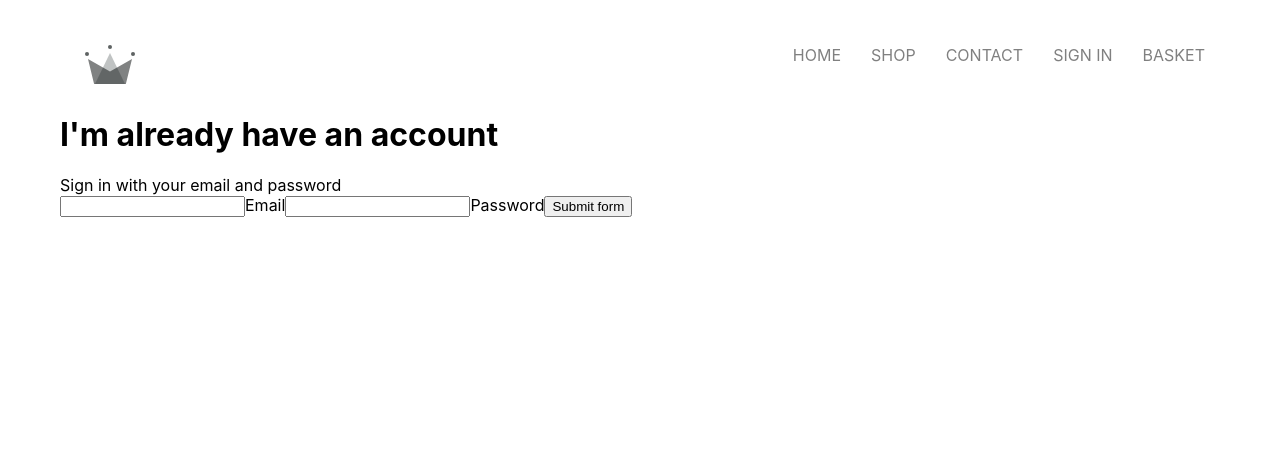
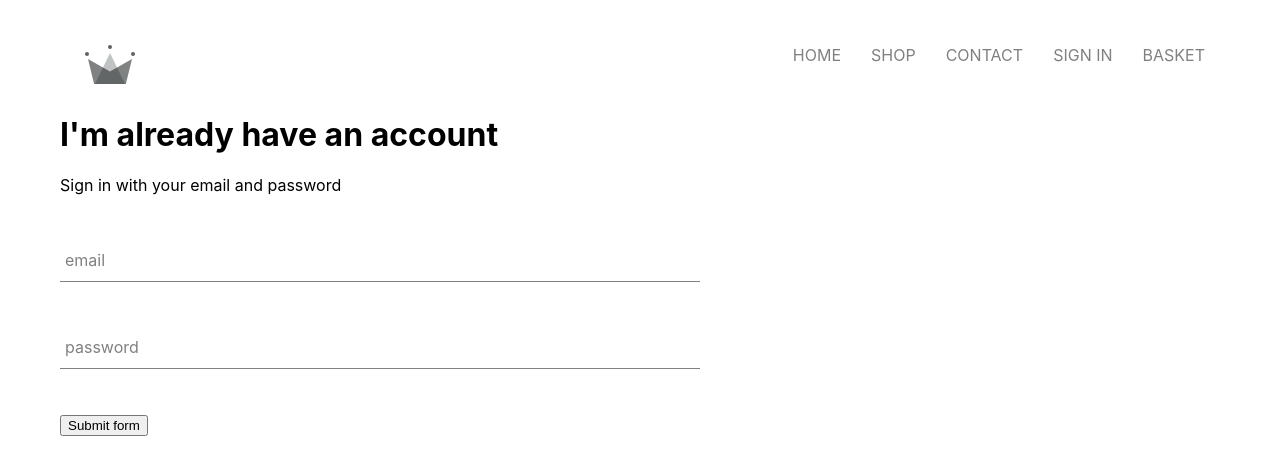
Before and after one commit to nat081018/store__react, a React (Create React App) app: page /signin in a window 1280 px wide. Shown: the top 474 px of the page. Built offline with nearby package versions, Linux system fonts and the light colour scheme.

Commit message:
create sign in page added style

```diff
--- /dev/null
+++ b/src/components/custom-button/custom-button.component.jsx
@@ -0,0 +1,6 @@
+import React from "react"
+import "./custom-button.style.scss"
+
+const CustomButton = () => {}
+
+export default CustomButton
--- /dev/null
+++ b/src/components/form-input/form-input.component.jsx
@@ -0,0 +1,13 @@
+import React from "react"
+import "./form-input.style.scss"
+
+const FromInput = ({hendleChange, label, ...otherInputProps}) => (
+    <div className="group">
+        <input className="form-input" onChange={hendleChange}  {...otherInputProps}/>
+        {
+           label ? (<lable className={` ${otherInputProps.value.length ? "shrink" : ""} form-input-label`}>{label}</lable>) : null
+        }
+    </div>
+)
+
+export default FromInput
--- /dev/null
+++ b/src/components/form-input/form-input.style.scss
@@ -0,0 +1,54 @@
+$sub-color: grey;
+$main-color: black;
+
+@mixin shrinkLabel {
+  top: -14px;
+  font-size: 12px;
+  color: $main-color;
+}
+
+.group {
+  position: relative;
+  margin: 45px 0;
+
+  .form-input {
+    background: none;
+    background-color: white;
+    color: $sub-color;
+    font-size: 18px;
+    padding: 10px 10px 10px 5px;
+    display: block;
+    width: 100%;
+    border: none;
+    border-radius: 0;
+    border-bottom: 1px solid $sub-color;
+    margin: 25px 0;
+
+    &:focus {
+      outline: none;
+    }
+
+    &:focus ~ .form-input-label {
+      @include shrinkLabel();
+    }
+  }
+
+  input[type='password'] {
+    letter-spacing: 0.3em;
+  }
+
+  .form-input-label {
+    color: $sub-color;
+    font-size: 16px;
+    font-weight: normal;
+    position: absolute;
+    pointer-events: none;
+    left: 5px;
+    top: 10px;
+    transition: 300ms ease all;
+
+    &.shrink {
+      @include shrinkLabel();
+    }
+  }
+}
--- a/src/components/sign-in/sign-in.component.jsx
+++ b/src/components/sign-in/sign-in.component.jsx
@@ -1,10 +1,11 @@
 import React, {Component} from "react"
 import "./sign-in.style.scss"
+import FromInput from "../../components/form-input/form-input.component"
 
 
 class SignIn extends Component {
-    constructor() {
-        super()
+    constructor(props) {
+        super(props)
         this.state = {
             email: "",
             password: ""
@@ -12,7 +13,7 @@
     }
 
     hendeleSubmit = (event) => {
-        event.preventDefault()
+        event.preventDefault();
 
         this.setState({
             email: "",
@@ -21,32 +22,33 @@
     }
 
     hendleChange = (event) => {
-        const {name, value} = event.target
+        const {name, value} = event.target;
 
-        this.setState =({
+        this.setState({
             [name]: value
         })
     }
 
     render() {
         return (
-            <div>
+            <div className="sign-in">
                 <h1>I'm already have an account</h1>
                 <span>Sign in with your email and password</span>
                 <form onSubmit={this.hendeleSubmit}>
-                    <input name="email"
+                    <FromInput
+                    name="email"
                     type="email"
+                    label="email"
                     value={this.state.email}
-                    onChange={this.hendleChange}
-                    required/>
-                    <label>Email</label>
-                    <input
+                    hendleChange={this.hendleChange}
+                    required />
+                    <FromInput
                     name="password"
                     type="password"
                     value={this.state.email}
-                    onChange={this.hendleChange}
-                    required/>
-                    <label>Password</label>
+                    label="password"
+                    hendleChange={this.hendleChange}
+                    required />
 
                     < input type="submit" value="Submit form"/>
                 </form>
--- a/src/components/sign-in/sign-in.style.scss
+++ b/src/components/sign-in/sign-in.style.scss
@@ -0,0 +1,3 @@
+.sign-in {
+    width: 50vw;
+}
```
Also changed, not shown: src/components/custom-button/custom-button.style.scss (added).
